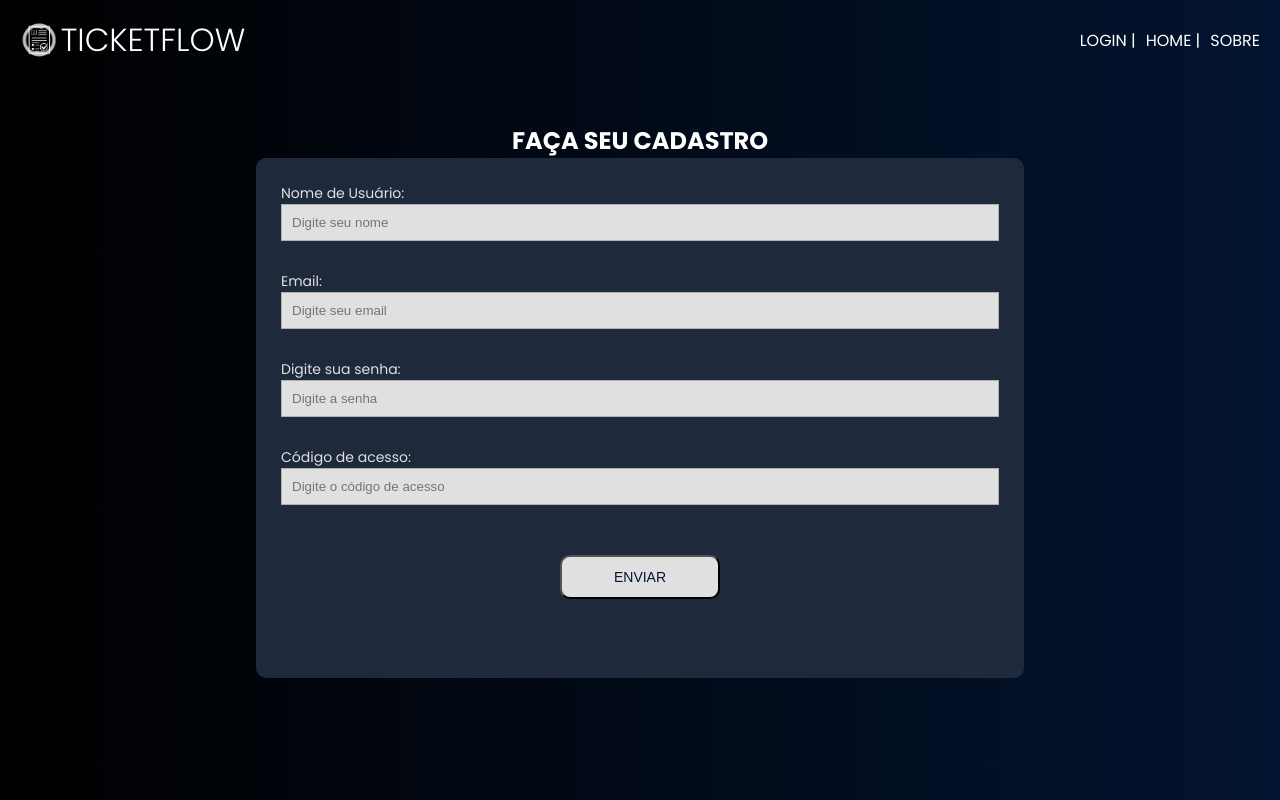
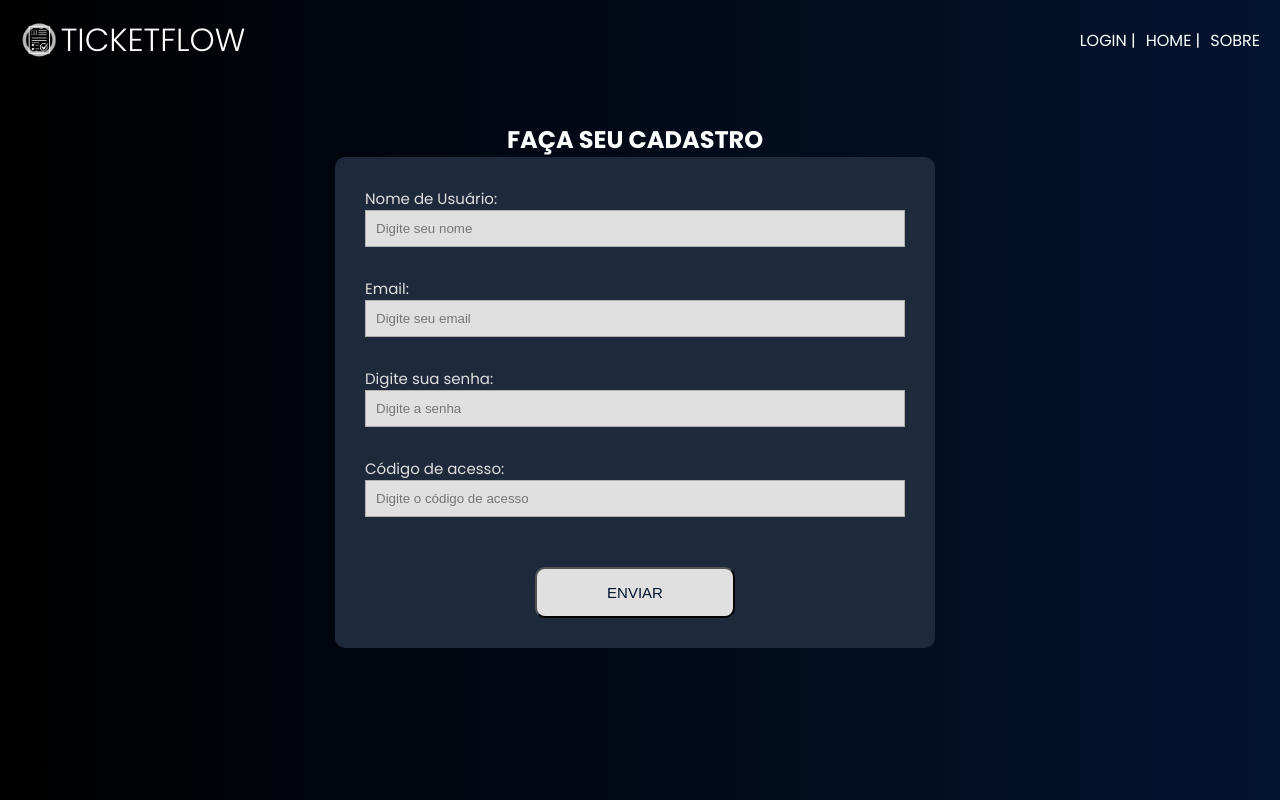
Before and after one commit to BeatrizWG/ticketFLow, a React (Vite) app in the folder front/: page /register in a window 1280 px wide. Built offline with nearby package versions, Linux system fonts and the light colour scheme.

Commit message:
fix: correções no css das páginas

```diff
--- a/front/src/index.css
+++ b/front/src/index.css
@@ -17,7 +17,7 @@ body{
     font-family: var(--font-1);
     color : var(--color-3);
     height: 100vh;
-    width: 100vw;
+    min-height: 100vh;
     background: linear-gradient(to right, var(--color-1), var(--color-2));
     overflow-x: hidden;
 }
--- a/front/src/pages/Home/Home.css
+++ b/front/src/pages/Home/Home.css
@@ -1,10 +1,12 @@
 .home{
-    margin-left: 100px;
+    margin-left: 80px;
     display: flex;
     align-items: center;
     justify-content: center;
-    height: 80vh;
+    min-height: 80vh;
     gap: 100px;
+    flex-wrap: wrap;
+    padding: 0 20px 50px 20px;
 }
 
 .logoH img{
--- a/front/src/pages/Register/Register.css
+++ b/front/src/pages/Register/Register.css
@@ -3,16 +3,19 @@
     flex-direction: column ;
     align-items: center;
     justify-content: center;
-    height:80vh;
-    margin: 0 300px;
+    margin: 10px 300px;
+    min-height: 80vh;
+    padding: 0 30px 50px 20px;
 }
 
 .form form {
+    width: 600px;
+    padding: 30px;
     border-radius: 10px;
     display: flex;
     flex-direction: column;
     font-size: 15px ;
-
+    gap: 15px;
     background-color: #1E293B;
     color: #E0E0E0;
 }
@@ -33,6 +36,8 @@
     align-items: center;
     justify-content: center;
     border-radius: 10px;
+    width: 200px;
+    padding: 15px;
 }
 
 .form button:hover {
@@ -45,103 +50,3 @@
     border: 1px solid #B0B0B0;
     padding: 10px;
 }
-
-
-/* ---------- MEDIA QUERIES ---------- */
-@media screen and (max-width: 1200px) {
-    .form form {
-        width: 60vw;
-        padding: 20px;
-        gap: 10px;
-        font-size: 14px;
-    }
-
-    .form button {
-        width: 120px;
-        font-size: 13px;
-        padding: 10px;
-    }
-}
-
-@media screen and (min-width: 1201px) and (max-width: 1400px) {
-    .form form {
-        width: 60vw;
-        padding: 25px;
-        gap: 15px;
-        font-size: 14px;
-    }
-
-    .form button {
-        width: 160px;
-        font-size: 14px;
-        padding: 12px;
-    }
-}
-
-@media screen and (min-width: 1401px) and (max-width: 1600px) {
-    .form form {
-        width: 50vw;
-        padding: 30px;
-        gap: 15px;
-        font-size: 15px;
-    }
-
-    .form button {
-        width: 180px;
-        font-size: 15px;
-        padding: 14px;
-    }
-}
-
-@media screen and (min-width: 1601px) {
-    .form form {
-        width: 35vw;
-        padding: 30px;
-        gap: 20px;
-        font-size: 15px;
-    }
-
-    .form button {
-        width: 200px;
-        font-size: 15px;
-        padding: 15px;
-    }
-}
-
-/* ALTURA */
-
-@media screen and (max-height: 650px) {
-    .form form {
-        height: 75vh;
-    }
-}
-
-@media screen and (min-height: 651px) and (max-height: 800px) {
-    .form form {
-        height: 65vh;
-    }
-}
-
-@media screen and (min-height: 801px) and (max-height: 950px) {
-    .form form {
-        height: 55vh;
-    }
-}
-
-@media screen and (min-height: 951px) and (max-height: 1100px) {
-    .form form {
-        height: 50vh;
-    }
-}
-
-@media screen and (min-height: 1101px) and (max-height: 1250px) {
-    .form form {
-        height: 45vh;
-    }
-}
-
-@media screen and (min-height: 1251px) {
-    .form form {
-        height: 35vh;
-    }
-}
```
